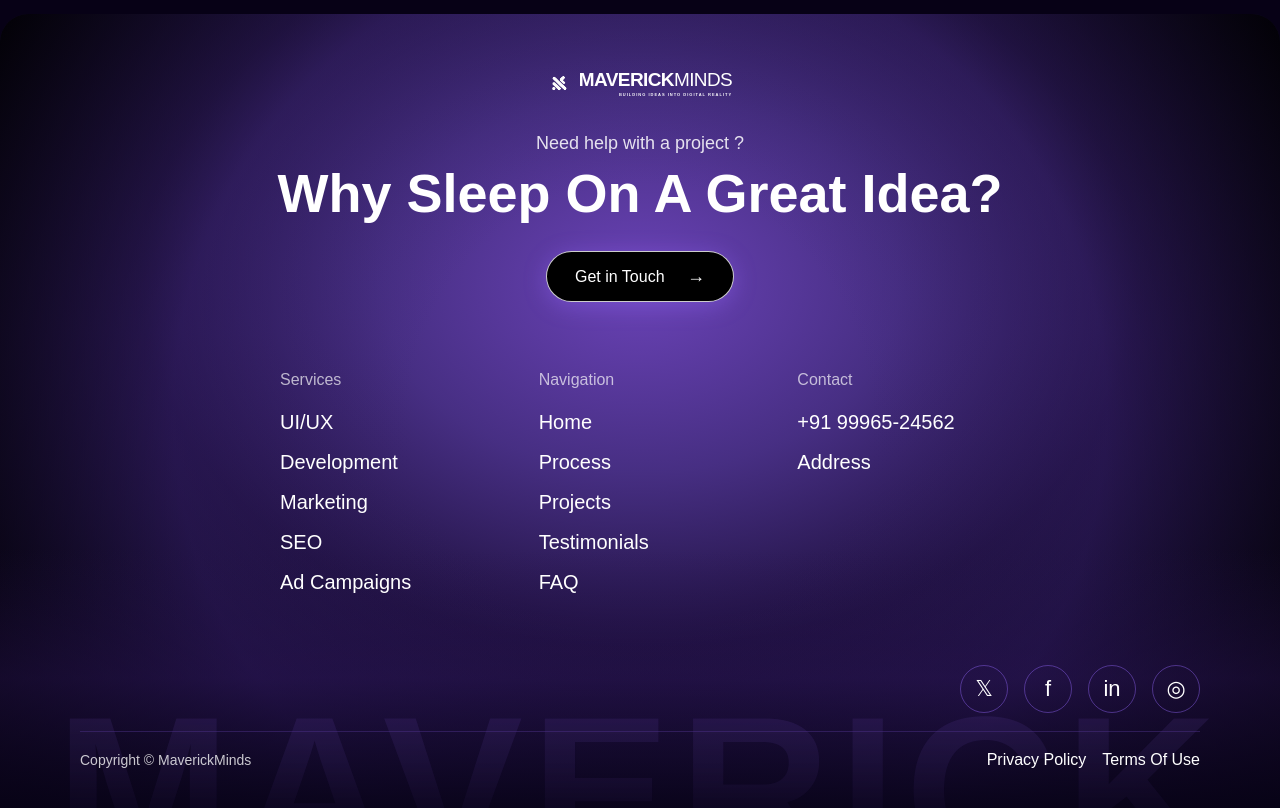
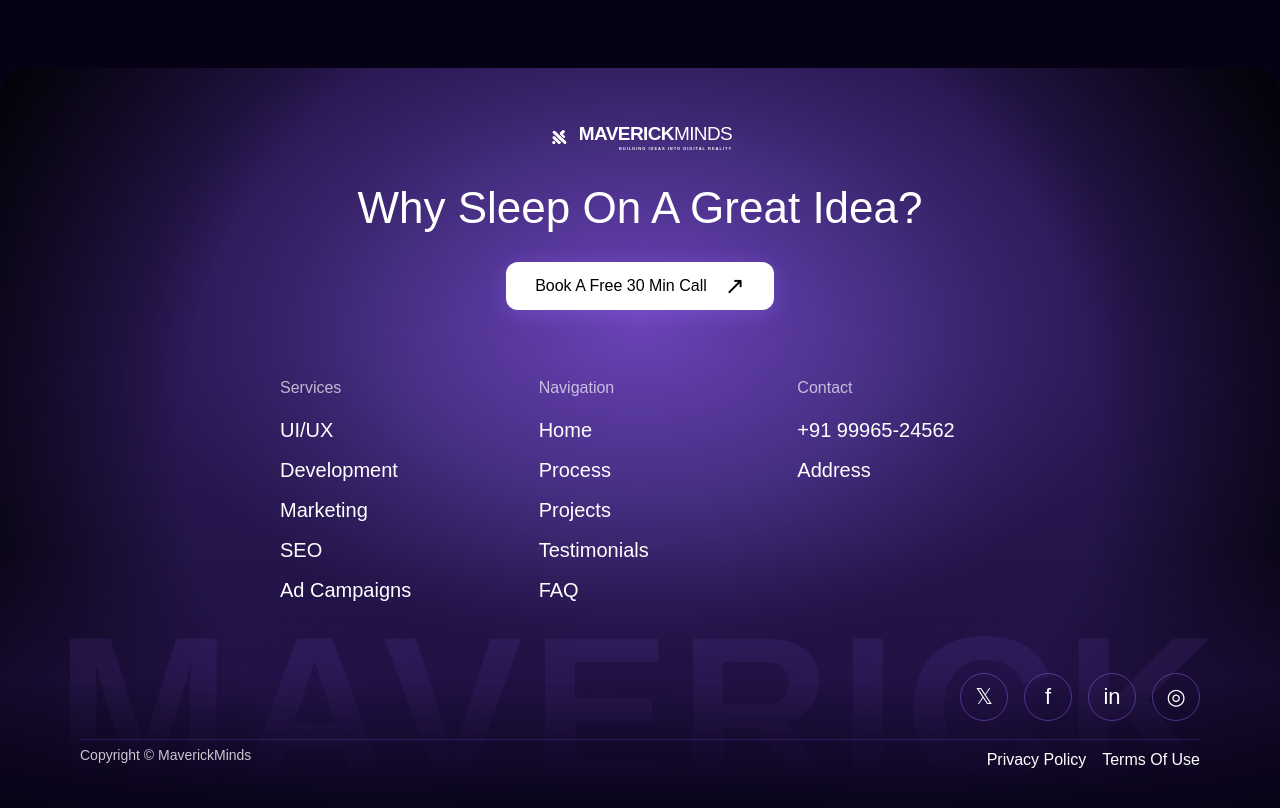
Before and after one commit to Sidd4477/Mavricks-Minds, a React (Vite) app: page / in a window 1280 px wide. Shown: the part 6660-7468 px from the top of the page. Built offline with nearby package versions, Linux system fonts and the light colour scheme.

Commit message:
Final Updated Design

```diff
--- a/src/components/home/CollaborateCTA/CollaborateCTA.css
+++ b/src/components/home/CollaborateCTA/CollaborateCTA.css
@@ -55,9 +55,9 @@
 ========================= */
 
 .collaborate-card {
-  width: 1220px;
+   width: 1220px;
   height: 232px;
-  margin: 0 auto;
+  margin: 100px auto;
   border-radius: 32px;
   background: linear-gradient(
     135deg,
--- a/src/components/home/FAQ/FAQ.css
+++ b/src/components/home/FAQ/FAQ.css
@@ -5,6 +5,7 @@
   padding: 95px 0 135px;
   overflow: hidden;
   font-family: "Poppins", sans-serif;
+  margin-top: -100px;
 }
 
 .faq-container {
--- a/src/components/layout/Footer/Footer.css
+++ b/src/components/layout/Footer/Footer.css
@@ -15,7 +15,6 @@
   background: #080318;
 }
 
-/* main bg */
 .footer-bg {
   position: absolute;
   inset: 0;
@@ -37,7 +36,6 @@
     );
 }
 
-/* dark corners */
 .footer-dark-overlay {
   position: absolute;
   inset: 0;
@@ -51,7 +49,6 @@
     );
 }
 
-/* bottom soft fade */
 .footer-bottom-fade {
   position: absolute;
   left: 0;
@@ -70,14 +67,14 @@
 .footer-bg-text {
   position: absolute;
   left: 50%;
-  bottom: -88px;
+  bottom: -8px;
   transform: translateX(-50%);
   margin: 0;
   z-index: 3;
   color: rgba(151, 105, 255, 0.11);
   font-size: 210px;
   line-height: 1;
-  font-weight: 800;
+  font-weight: 600;
   letter-spacing: 8px;
   white-space: nowrap;
   pointer-events: none;
@@ -162,27 +159,42 @@
 .footer-cta h2 {
   margin: 0 0 30px;
   color: #ffffff;
-  font-size: 54px;
+  font-size: 44px;
   line-height: 1.05;
-  font-weight: 600;
+  font-weight: 500;
   font-family: "Poppins", sans-serif;
 }
 
 .footer-btn {
   cursor: pointer;
-  color: #ffffff;
-  background: #000000;
+  color: black;
+  background: white;
   border: 1px solid rgba(255, 255, 255, 0.8);
-  border-radius: 50px;
-  padding: 14px 28px;
+  border-radius: 12px;
+  padding: 0 28px;
   font-size: 16px;
-  font-weight: 500;
+  font-weight: 520px;
   box-shadow: 0px 4px 22px rgba(151, 105, 255, 0.36);
+  height: 48px;
+  display: inline-flex;
+  align-items: center;
+  justify-content: center;
+  gap: 18px;
 }
 
-.footer-btn span {
-  margin-left: 18px;
-  font-size: 18px;
+.footer-btn-text {
+  display: inline-flex;
+  align-items: center;
+  justify-content: center;
+  line-height: 1;
+}
+
+.footer-btn-icon {
+  display: inline-flex;
+  align-items: center;
+  justify-content: center;
+  font-size: 24px;
+  line-height: 1;
 }
 
 .footer-links {
@@ -232,7 +244,7 @@
 
 .footer-bottom {
   border-top: 1px solid rgba(76, 49, 134, 0.48);
-  padding-top: 20px;
+  padding-top: 2px;
   display: flex;
   align-items: center;
   justify-content: space-between;
@@ -255,6 +267,7 @@
 .footer-policy p {
   color: #ffffff;
   font-size: 16px;
+  margin-top:10px;
 }
 
 @media (max-width: 768px) {
@@ -309,8 +322,12 @@
   }
 
   .footer-btn {
-    padding: 12px 24px;
+    padding: 0 24px;
     font-size: 14px;
+  }
+
+  .footer-btn-icon {
+    font-size: 22px;
   }
 
   .footer-links {
--- a/src/components/layout/Footer/Footer.jsx
+++ b/src/components/layout/Footer/Footer.jsx
@@ -28,11 +28,11 @@
           </div>
 
           <div className="footer-cta">
-            <p>Need help with a project ?</p>
             <h2>Why Sleep On A Great Idea?</h2>
 
             <button type="button" className="footer-btn">
-              Get in Touch <span>→</span>
+              <span className="footer-btn-text">Book A Free 30 Min Call</span>
+              <span className="footer-btn-icon">↗</span>
             </button>
           </div>
 
```
